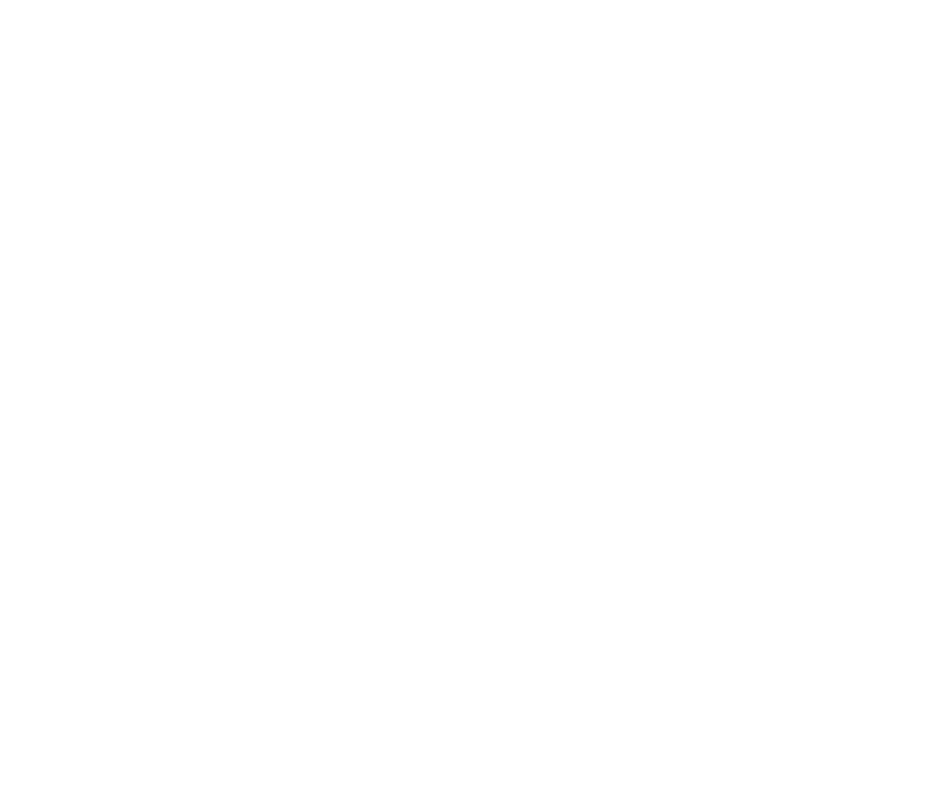
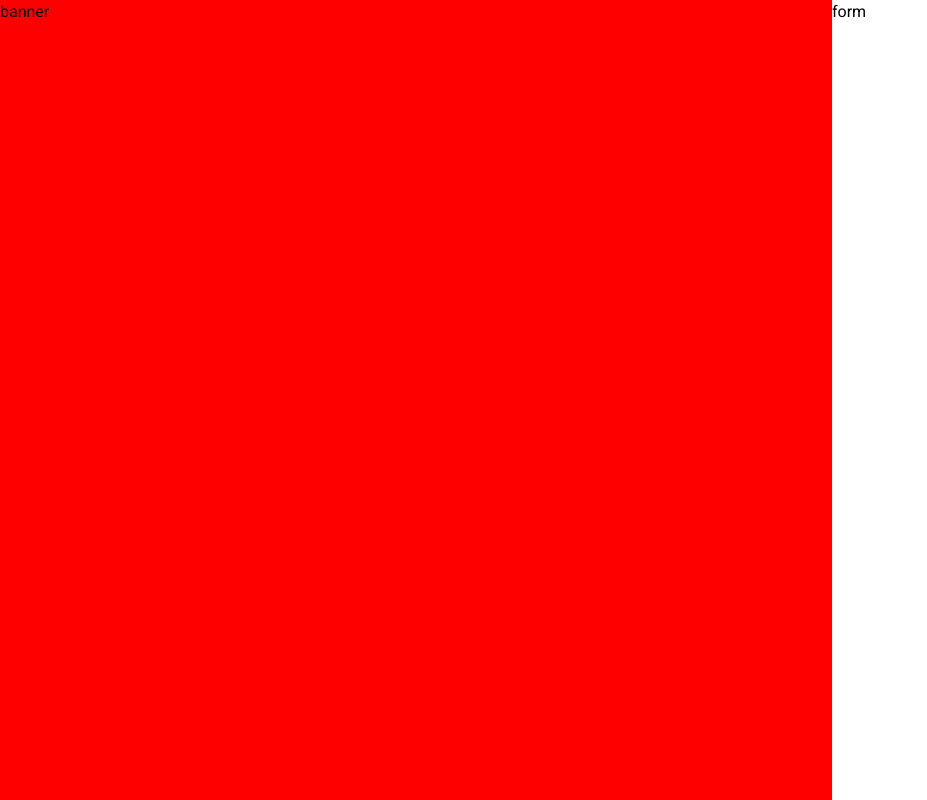
Before and after one commit to Paulo-DevTallos/desafio-tallos-frontend, a Vue app: page /login in a window 1280 px wide. Shown: the whole page, without its empty margins (0-927 px from the left). Built offline with nearby package versions, Linux system fonts and the light colour scheme.

Commit message:
criando estrutura base de pagina

```diff
--- /dev/null
+++ b/src/assets/login.css
@@ -0,0 +1,14 @@
+.page-login {
+    display: flex;
+    height: 100vh;
+}
+
+.page-login .banner {
+    width: 65%;
+    background-color: red;
+}
+
+.page-login .login-container {
+    width: 35%;
+    background-color: #fff;
+}
--- a/src/pages/Login.vue
+++ b/src/pages/Login.vue
@@ -1,6 +1,11 @@
 <template>
-  <div>
-
+  <div class="page-login">
+    <div class="banner">
+      banner
+    </div>
+    <div class="login-container">
+      form
+    </div>
   </div>
 </template>
 
@@ -9,3 +14,7 @@ export default {
   name: 'About',
 }
 </script>
+
+<style scoped>
+  @import '../assets/login.css';
+</style>
```
